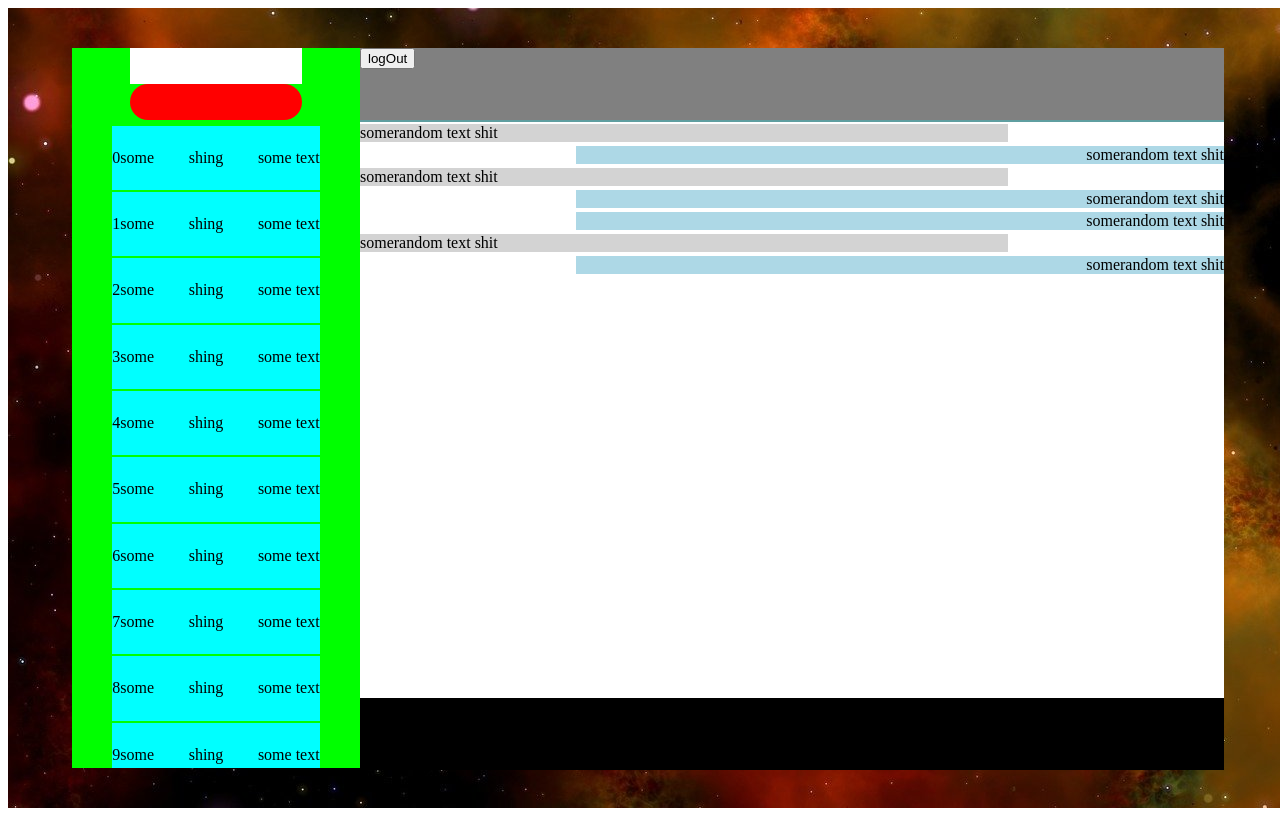
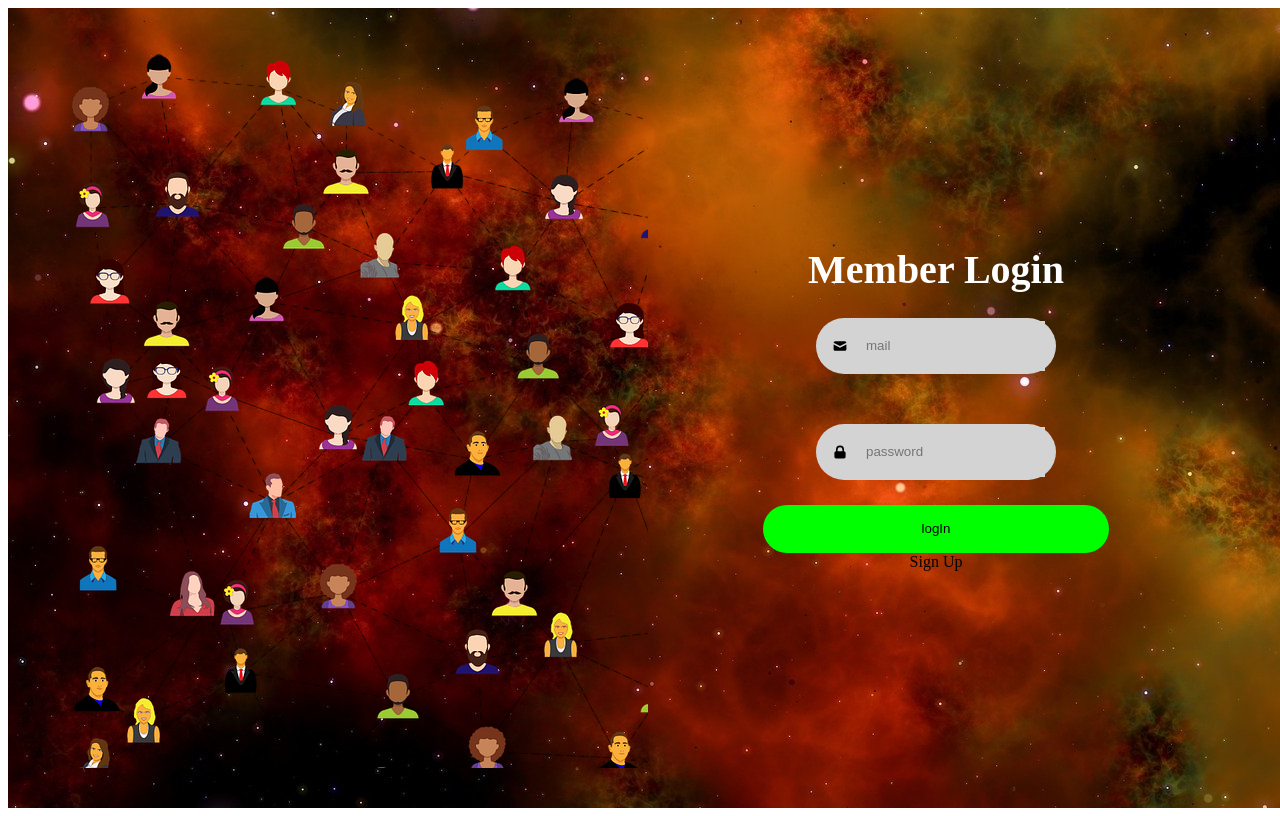
Before and after one commit to he2323/ChatApp, a React (Create React App) app: page / in a window 1280 px wide. Built offline with nearby package versions, Linux system fonts and the light colour scheme.

Commit message:
react and api communication for login handler

```diff
--- a/src/App.css
+++ /dev/null
@@ -1,3 +0,0 @@
-.asdasda{
-    text-align: left;
-}
--- a/src/App.tsx
+++ b/src/App.tsx
@@ -7,7 +7,7 @@ import Friends from "./Containers/Friends";
 import { MainBody, MainApp } from "./Styles";
 
 const App = () => {
-  const [userLogged, setUserLogged] = useState(true);
+  const [userLogged, setUserLogged] = useState(false);
   const [userHaveAccount, setUserHaveAccount] = useState(true);
   const [mail, setMail] = useState("");
   const [password, setPassword] = useState("");
@@ -19,6 +19,19 @@ const App = () => {
 
   const logOut = (e: React.MouseEvent<HTMLButtonElement, MouseEvent>) =>
     setUserLogged(false);
+  const logIn = () => {
+    if (mail.length > 0 && password.length > 0) {
+      fetch(`/login/${mail}/${password}`)
+        .then((response) => response.json())
+        .then((data) => {
+          if (data.err === true) {
+            alert("bad pass or mail");
+          } else {
+            console.log(data);
+          }
+        });
+    } else alert("to short");
+  };
   return (
     <MainBody>
       {userLogged ? (
@@ -33,6 +46,7 @@ const App = () => {
           changePassword={(value: string) => changePassword(value)}
           password={password}
           toRegister={toRegister}
+          logIn={logIn}
         ></Login>
       ) : (
         <Register toLogin={toLogin}></Register>
--- a/src/Containers/InputField.tsx
+++ b/src/Containers/InputField.tsx
@@ -1,4 +1,4 @@
-import { InputContainer } from "../Styles";
+import { InputContainer, InputIcon, InputAct } from "../Styles";
 
 interface InputI {
   icon: any;
@@ -16,8 +16,8 @@ const InputField = ({
 }: InputI) => {
   return (
     <InputContainer>
-      <div>{icon}</div>
-      <input
+      <InputIcon>{icon}</InputIcon>
+      <InputAct
         type={type}
         placeholder={placeholder}
         value={value}
@@ -25,7 +25,6 @@ const InputField = ({
           changeValue(e.target.value)
         }
       />
-      <button type="button" onClick={() => console.log(`${placeholder}: ${value}`)}>log</button>
     </InputContainer>
   );
 };
--- a/src/Containers/Login.tsx
+++ b/src/Containers/Login.tsx
@@ -1,4 +1,4 @@
-import { MainLogin, LoginImg, LoginForm, LoginLabel } from "../Styles";
+import { MainLogin, LoginImg, Forms, LoginLabel, LoginButton } from "../Styles";
 import InputField from "./InputField";
 import { HiMail, HiLockClosed } from "react-icons/hi";
 interface LoginI {
@@ -7,26 +7,25 @@ interface LoginI {
   toRegister: () => void;
   changeLogin: (value: string) => void;
   changePassword: (value: string) => void;
-
-
+  logIn: () => void;
 }
 
 const Login = ({
   toRegister,
   changePassword,
+  changeLogin,
+  logIn,
   mail,
-  changeLogin,
   password,
 }: LoginI): JSX.Element => {
   return (
     <MainLogin>
       <LoginImg></LoginImg>
-      <LoginForm>
-        <form action="/login" method="post">
+      <Forms>
           <LoginLabel>Member Login</LoginLabel>
           <InputField
             icon={<HiMail />}
-            type={"text"}
+            type={"email"}
             placeholder={"mail"}
             value={mail}
             changeValue={(value: string): void => changeLogin(value)}
@@ -38,9 +37,9 @@ const Login = ({
             value={password}
             changeValue={changePassword}
           />
-        </form>
+          <LoginButton type={"LoginButton"} onClick = {() => logIn()}>logIn</LoginButton>
         <div onClick = {()=>toRegister()}>Sign Up</div>
-      </LoginForm>
+      </Forms>
     </MainLogin>
   );
 };
--- a/src/Styles.tsx
+++ b/src/Styles.tsx
@@ -106,7 +106,8 @@ export const Constacts = styled.div`
 export const MainLogin = styled.div`
   display: flex;
   flex-wrap: wrap
-  item-align: center;
+  align-items: center;
+
   width: 90%;
   height: 90%;
 `;
@@ -116,8 +117,9 @@ export const LoginImg = styled.div`
   background-image: url(${loginImg});
   background-repeat: no-repeat;
 `;
-export const LoginForm = styled.div`
-  width: 50%;
+export const Forms = styled.form`
+  margin: 0 auto;
+  width: 30%;
   heigth: 100%;
   display: flex;
   flex-wrap: no-wrap;
@@ -133,15 +135,34 @@ color: white;
 export const InputContainer = styled.div`
   background-color: lightgrey;
   border-radius: 70px;
-width: 100%;
+  width: 15rem;
   height: 3.5rem;
   display: flex;
   flex-wrap: wrap;
   flex-direction: row;
-align-items: space-between;
+  align-items: center;
   margin-top: 25px;
   margin-bottom: 25px;
-
 `;
-export const InputIcon = styled.div``;
-export const InputAct = styled.div``;
+export const InputIcon = styled.div`
+  display: flex;
+  align-items: center;
+  justify-content: center;
+  width: 3rem;
+  height: 100%;
+`;
+export const InputAct = styled.input`
+background-color: lightgrey;
+border: none;
+height: 3rem;
+&:focus{
+  outline: none;
+}
+`;
+export const LoginButton = styled.button`
+width: 100%;
+height: 3rem;
+border-radius: 70px;
+background-color: lime;
+border: none;
+`;
```
Also changed, not shown: 2 other files (tests, documents, lock files or other folders). Lines whose indentation alone changed are shown as unchanged.
